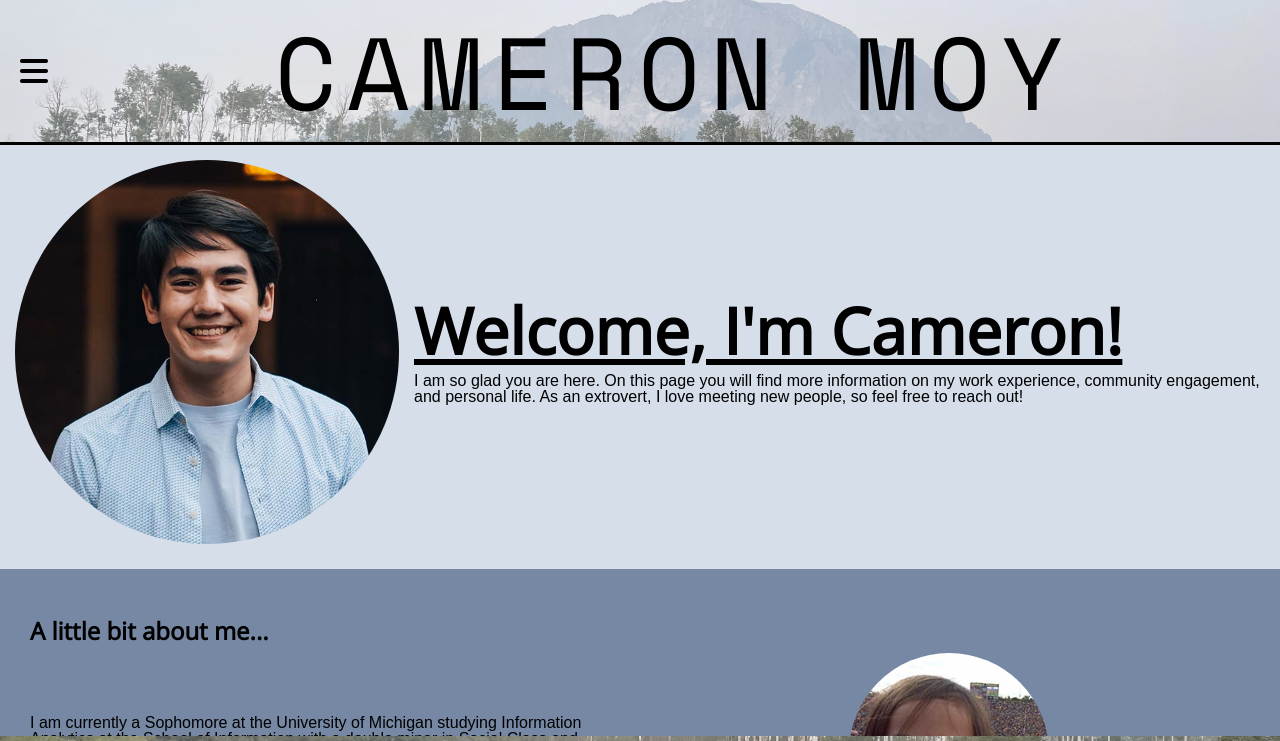
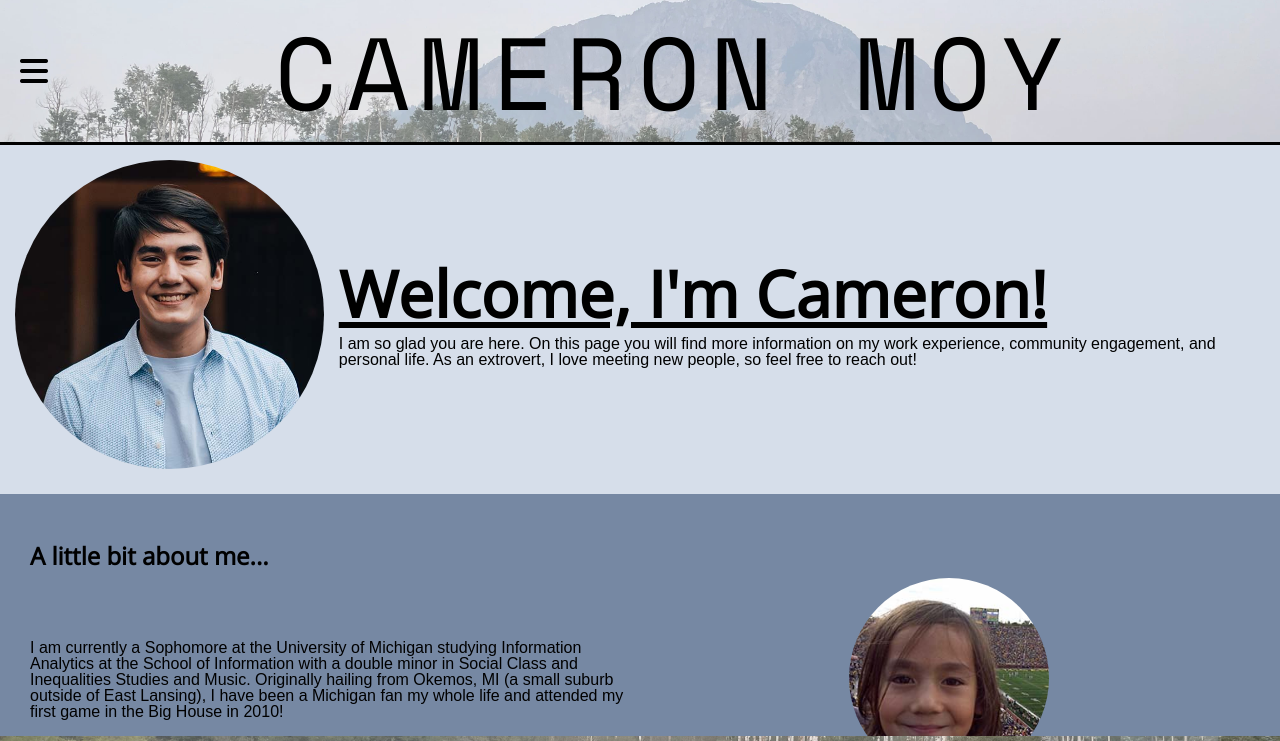
Before and after one commit to cmoy11/portfolio-draft3, a plain HTML site: page index.html in a window 1280 px wide. Shown: the top 741 px of the page. Drawn offline with nearby package versions, Linux system fonts and the light colour scheme; a web font is replaced by a local one.

Commit message:
Add files via upload

```diff
--- a/css/style.css
+++ b/css/style.css
@@ -1,6 +1,10 @@
 @import url('https://fonts.googleapis.com/css2?family=Space+Mono&display=swap');
 @import url('https://fonts.googleapis.com/css2?family=Open+Sans&display=swap');
 @import url('https://fonts.googleapis.com/css2?family=Palanquin:wght@300&display=swap');
+
+* {
+    max-width: 100%;
+}
 
 .active {
     background-color: #FFF;
@@ -271,8 +275,6 @@ li {
 
 .headshot {
     border-radius: 50%;
-    width: 30vw;
-    height: 30vw;
 }
 
 main > div {
```
